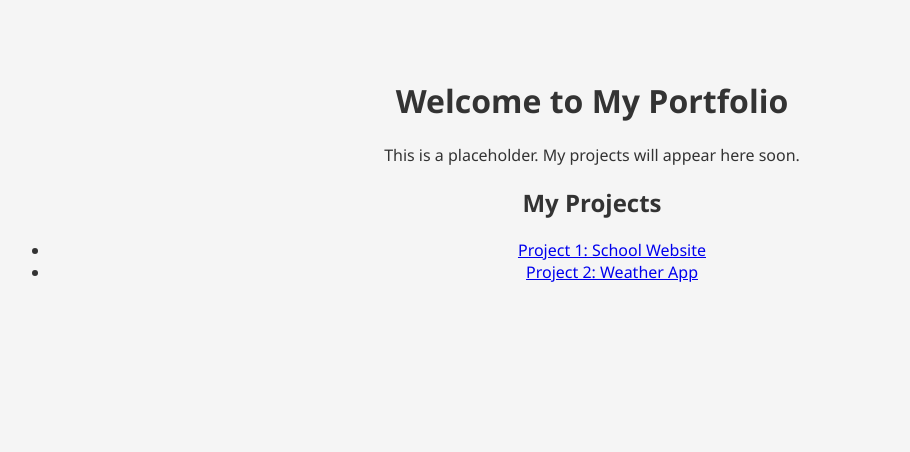
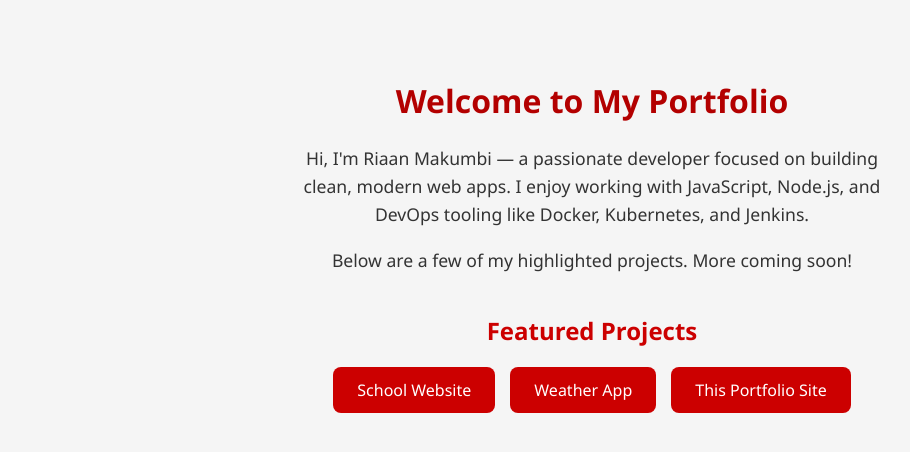
Before and after one commit to RiaanLee/portfolio-site, a website: page views/index.html in a window 1280 px wide. Shown: the whole page, without its empty margins (48-958 px from the left). Drawn offline with Linux system fonts and the light colour scheme.

Commit message:
Updated portfolio design: red theme, buttons, about section

```diff
--- a/public/style.css
+++ b/public/style.css
@@ -1,4 +1,3 @@
-/* public/style.css */
 body {
   font-family: 'Segoe UI', Tahoma, Geneva, Verdana, sans-serif;
   background-color: #f5f5f5;
@@ -6,3 +5,41 @@ body {
   padding: 50px;
   color: #333;
 }
+
+h1 {
+  color: #b30000;
+}
+
+h2 {
+  margin-top: 40px;
+  color: #cc0000;
+}
+
+.about {
+  max-width: 600px;
+  margin: 0 auto 30px;
+  font-size: 1.1em;
+  line-height: 1.6;
+}
+
+.button-group {
+  display: flex;
+  justify-content: center;
+  gap: 15px;
+  flex-wrap: wrap;
+  margin-top: 20px;
+}
+
+a.button {
+  background-color: #cc0000;
+  color: white;
+  padding: 12px 24px;
+  text-decoration: none;
+  border-radius: 8px;
+  transition: background-color 0.3s ease;
+  display: inline-block;
+}
+
+a.button:hover {
+  background-color: #a30000;
+}
--- a/views/index.html
+++ b/views/index.html
@@ -1,4 +1,3 @@
-<!-- views/index.html -->
 <!DOCTYPE html>
 <html>
 <head>
@@ -7,12 +6,19 @@
 </head>
 <body>
   <h1>Welcome to My Portfolio</h1>
-  <p>This is a placeholder. My projects will appear here soon.</p>
-  <h2>My Projects</h2>
-<ul>
-  <li><a href="https://github.com/yourusername/project1">Project 1: School Website</a></li>
-  <li><a href="https://github.com/yourusername/project2">Project 2: Weather App</a></li>
-</ul>
+
+  <div class="about">
+    <p>Hi, I'm Riaan Makumbi — a passionate developer focused on building clean, modern web apps. I enjoy working with JavaScript, Node.js, and DevOps tooling like Docker, Kubernetes, and Jenkins.</p>
+    <p>Below are a few of my highlighted projects. More coming soon!</p>
+  </div>
+
+  <h2>Featured Projects</h2>
+
+  <div class="button-group">
+    <a class="button" href="https://github.com/RiaanLee/school-website" target="_blank">School Website</a>
+    <a class="button" href="https://github.com/RiaanLee/weather-app" target="_blank">Weather App</a>
+    <a class="button" href="https://github.com/RiaanLee/portfolio-site" target="_blank">This Portfolio Site</a>
+  </div>
 
 </body>
 </html>
```
